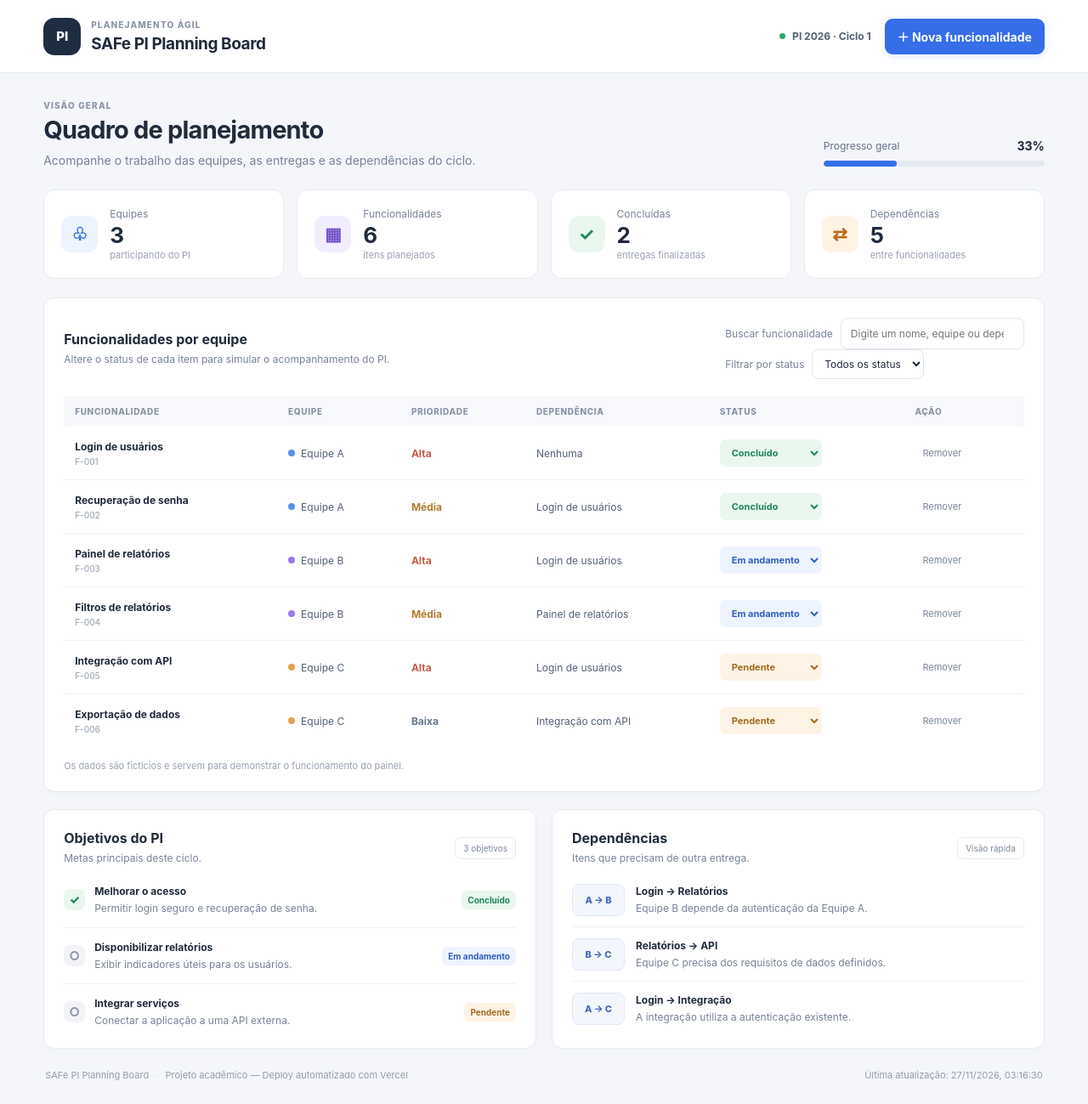
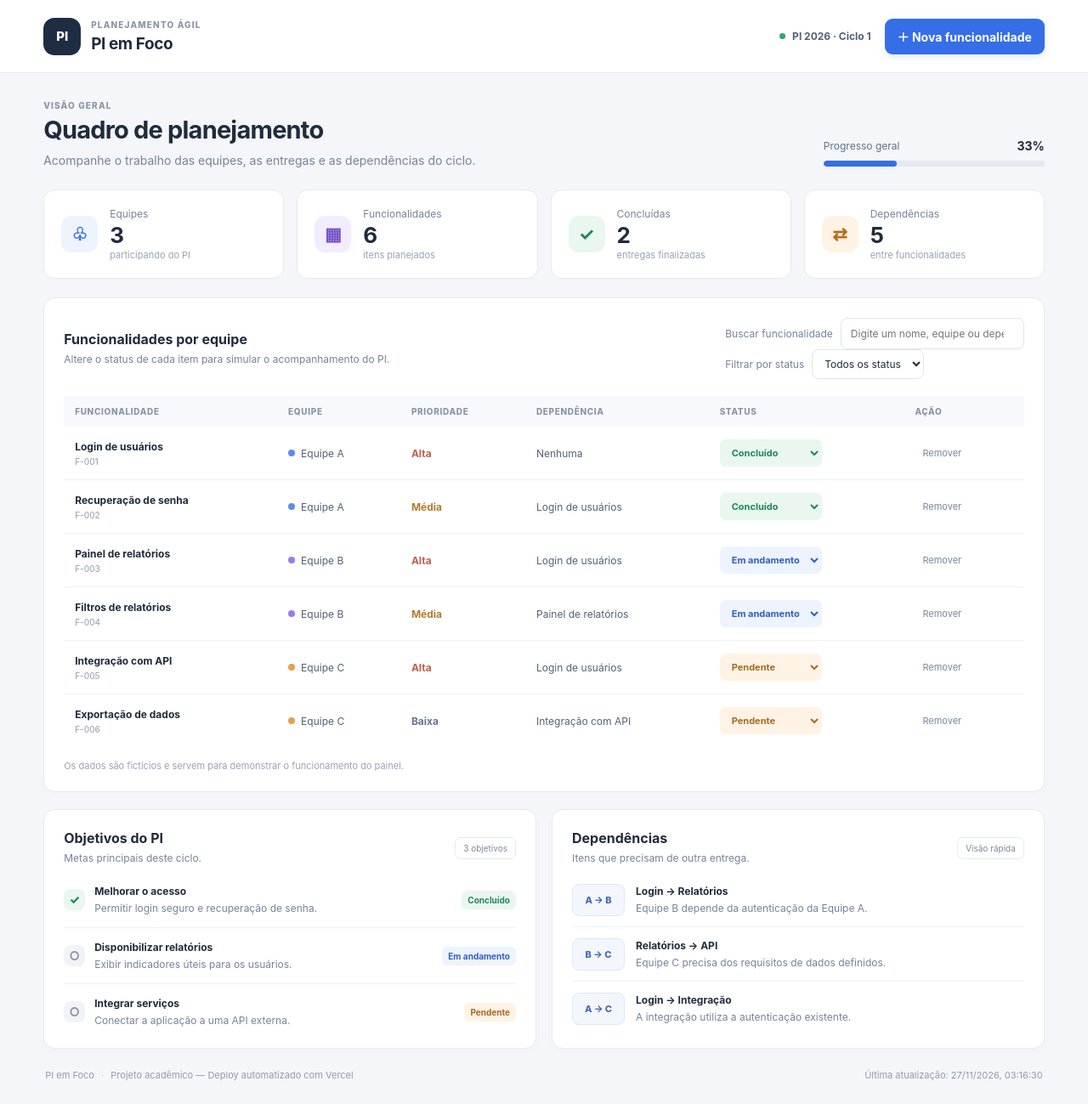
Before and after one commit to filipecarvalho07/SAFe, a plain HTML site: page index.html in a window 1280 px wide. Shown: the whole page at 85% size. Drawn offline with Linux system fonts and the light colour scheme.

Commit message:
Renomeia o painel e disponibiliza a ERS em PDF

```diff
--- a/index.html
+++ b/index.html
@@ -5,7 +5,7 @@
   <meta charset="UTF-8">
   <meta name="viewport" content="width=device-width, initial-scale=1.0">
   <meta name="description" content="Painel demonstrativo de planejamento SAFe PI Planning.">
-  <title>SAFe PI Planning Board</title>
+  <title>PI em Foco</title>
   <link rel="stylesheet" href="style.css">
   <script src="script.js" defer></script>
 </head>
@@ -15,7 +15,7 @@
       <div class="brand-mark">PI</div>
       <div>
         <p class="eyebrow">PLANEJAMENTO ÁGIL</p>
-        <h1>SAFe PI Planning Board</h1>
+        <h1>PI em Foco</h1>
       </div>
     </div>
 
@@ -227,7 +227,7 @@
 
     <footer>
       <span>
-        SAFe PI Planning Board
+        PI em Foco
         <span class="footer-separator">·</span>
         Projeto acadêmico — Deploy automatizado com Vercel
       </span>
```
Also changed, not shown: 1 other file.
